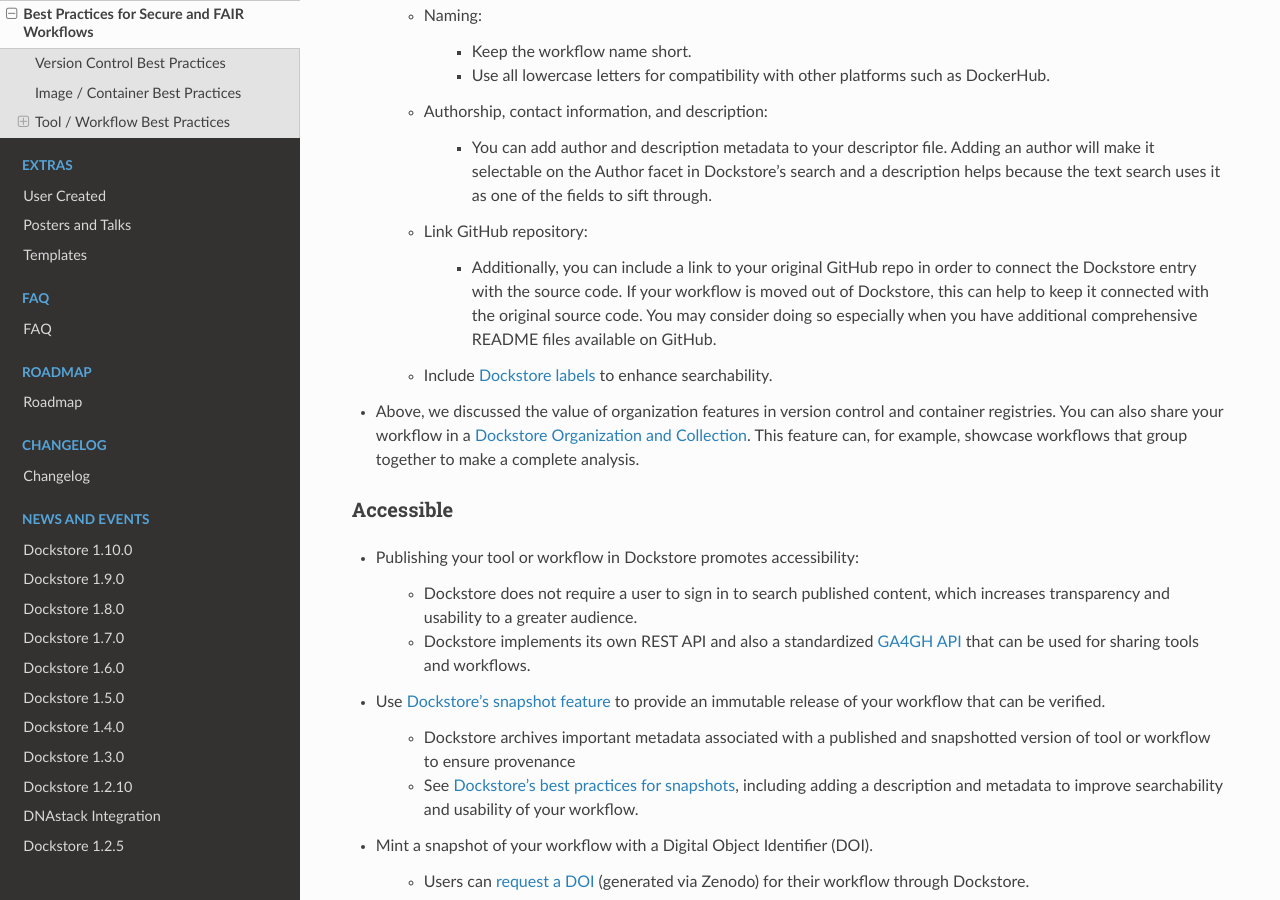
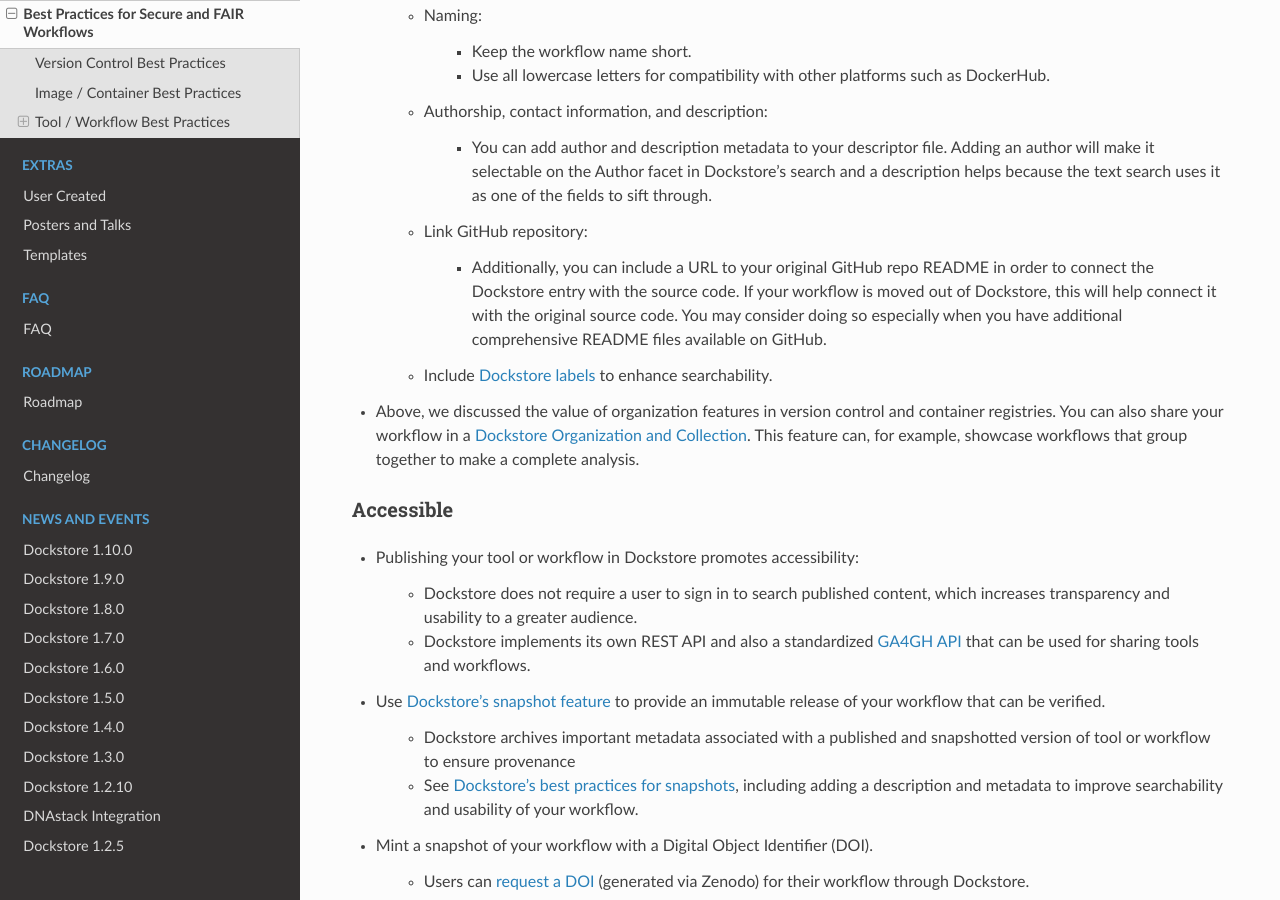
Before and after one commit to dockstore/dockstore-documentation, a Sphinx documentation site: the page built from docs/advanced-topics/best-practices/best-practices-secure-fair-workflows.rst, in a window 1280 px wide and 900 px high, scrolled down 2966 px. Built offline with Sphinx 7.4.7 and the Read the Docs theme 2.0.0, drawn with Linux system fonts in a browser that asks for light colours.

Commit message:
Update best-practices-secure-fair-workflows.rst

```diff
--- a/docs/advanced-topics/best-practices/best-practices-secure-fair-workflows.rst
+++ b/docs/advanced-topics/best-practices/best-practices-secure-fair-workflows.rst
@@ -109,7 +109,7 @@
 
 	- Link GitHub repository:
 
-		- Additionally, you can include a link to your original GitHub repo in order to connect the Dockstore entry with the source code. If your workflow is moved out of Dockstore, this can help to keep it connected with the original source code. You may consider doing so especially when you have additional comprehensive README files available on GitHub.
+		- Additionally, you can include a URL to your original GitHub repo README in order to connect the Dockstore entry with the source code. If your workflow is moved out of Dockstore, this will help connect it with the original source code. You may consider doing so especially when you have additional comprehensive README files available on GitHub.
 
 	- Include :doc:`Dockstore labels <./best-practices-dockstore>` to enhance searchability.
 
```
